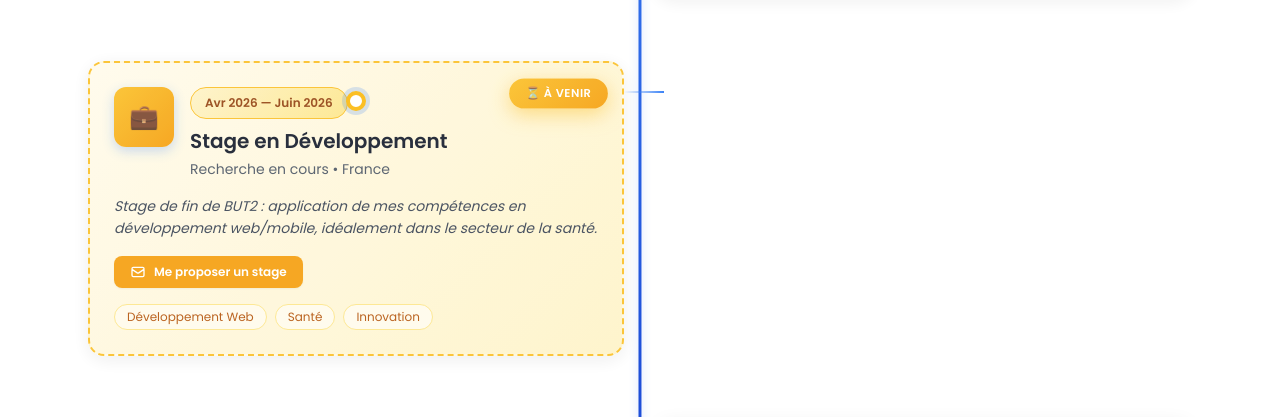
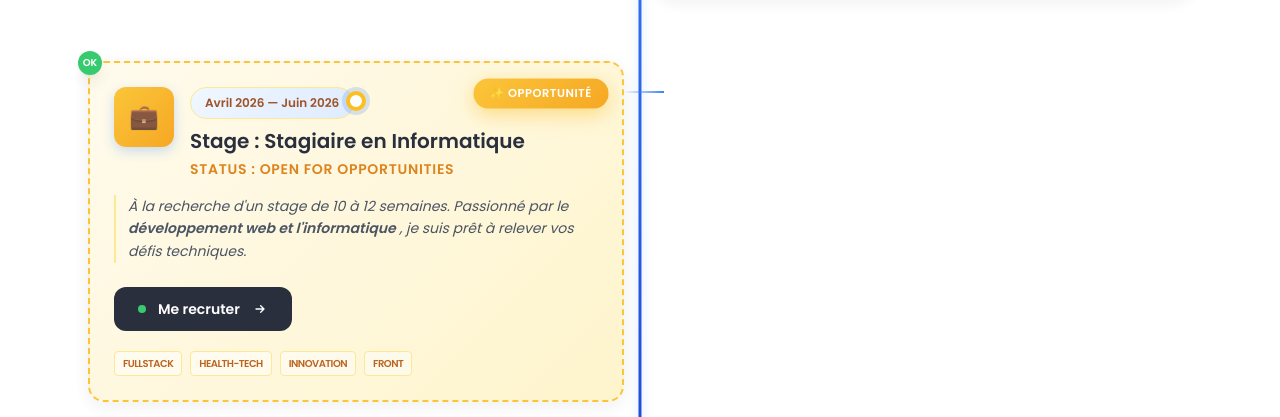
Before and after one commit to SendoukM/SendoukM.github.io, a plain HTML site: page index.html in a window 1280 px wide. Shown: the part 3050-3467 px from the top of the page. Drawn offline with nearby package versions, Linux system fonts and the light colour scheme.

Commit message:
modif mineure 2 sur le stage

```diff
--- a/index.html
+++ b/index.html
@@ -802,38 +802,51 @@
           <div class="relative text-right sm:text-right">
             <div class="timeline-dot hidden sm:block" style="top: 30px; border-color: #fbbf24;"></div>
             <div class="timeline-connector hidden sm:block"></div>
-            <div class="timeline-card coming-soon">
-              <span class="coming-soon-badge">⏳ À venir</span>
+
+            <div class="timeline-card coming-soon border-2 border-dashed border-amber-400 bg-gradient-to-br from-amber-50 to-white overflow-visible">
+              <div class="absolute -top-3 -left-3 z-30">
+        <span class="flex h-6 w-6 relative">
+          <span class="animate-ping absolute inline-flex h-full w-full rounded-full bg-green-400 opacity-75"></span>
+          <span class="relative inline-flex rounded-full h-6 w-6 bg-green-500 items-center justify-center text-[10px] text-white font-bold shadow-lg">OK</span>
+        </span>
+              </div>
+
+              <span class="coming-soon-badge bg-amber-500 shadow-[0_0_15px_rgba(245,158,11,0.5)]">✨ Opportunité</span>
+
               <div class="flex gap-4 mb-4">
-                <div class="timeline-icon">💼</div>
+                <div class="timeline-icon bg-gradient-to-br from-amber-400 to-orange-500 shadow-amber-200">💼</div>
                 <div class="flex-1 text-left">
-                <span class="timeline-badge"
-                      style="background: linear-gradient(135deg,#fef3c7 0%,#fde68a 100%); color:#92400e; border-color:#fbbf24;">
-                  Avr 2026 — Juin 2026
-                </span>
-                  <h4 class="font-bold text-lg sm:text-xl text-gray-900 mt-2">Stage en Développement</h4>
-                  <p class="text-xs sm:text-sm text-gray-600 mt-1">Recherche en cours • France</p>
+          <span class="timeline-badge bg-amber-100 text-amber-800 border-amber-200">
+            Avril 2026 — Juin 2026
+          </span>
+                  <h4 class="font-bold text-lg sm:text-xl text-gray-900 mt-2">Stage : Stagiaire en Informatique</h4>
+                  <p class="text-xs sm:text-sm font-semibold text-amber-600 uppercase tracking-wider mt-1">Status : Open for opportunities</p>
                 </div>
               </div>
 
-              <p class="text-gray-700 text-sm leading-relaxed italic text-left">
-                Stage de fin de BUT2 : application de mes compétences en développement web/mobile, idéalement dans le secteur de la santé.
+              <p class="text-gray-700 text-sm leading-relaxed italic text-left border-l-2 border-amber-200 pl-3 mb-4">
+                À la recherche d'un stage de 10 à 12 semaines. Passionné par le <strong>développement web et l'informatique</strong> , je suis prêt à relever vos défis techniques.
               </p>
 
-              <div class="text-left mt-4">
+              <div class="text-left mt-6 relative z-20">
                 <a href="mailto:sendoukmohamed45@gmail.com?subject=Proposition de stage - BUT Informatique"
-                   class="relative z-20 inline-flex items-center gap-2 px-4 py-2 bg-amber-500 hover:bg-amber-600 text-white text-xs font-bold rounded-lg transition-all duration-300 shadow-sm hover:shadow-md">
-                  <svg xmlns="http://www.w3.org/2000/svg" class="h-4 w-4" fill="none" viewBox="0 0 24 24" stroke="currentColor">
-                    <path stroke-linecap="round" stroke-linejoin="round" stroke-width="2" d="M3 8l7.89 5.26a2 2 0 002.22 0L21 8M5 19h14a2 2 0 002-2V7a2 2 0 00-2-2H5a2 2 0 00-2 2v10a2 2 0 002 2z" />
+                   class="group inline-flex items-center gap-3 px-6 py-3 bg-gray-900 text-white text-sm font-bold rounded-xl transition-all duration-300 hover:bg-amber-500 hover:shadow-[0_10px_20px_rgba(245,158,11,0.4)] hover:-translate-y-1">
+          <span class="relative flex h-2 w-2">
+            <span class="animate-ping absolute inline-flex h-full w-full rounded-full bg-green-400 opacity-75"></span>
+            <span class="relative inline-flex rounded-full h-2 w-2 bg-green-500"></span>
+          </span>
+                  Me recruter
+                  <svg xmlns="http://www.w3.org/2000/svg" class="h-4 w-4 transition-transform group-hover:translate-x-1" fill="none" viewBox="0 0 24 24" stroke="currentColor">
+                    <path stroke-linecap="round" stroke-linejoin="round" stroke-width="2" d="M13 7l5 5m0 0l-5 5m5-5H6" />
                   </svg>
-                  Me proposer un stage
                 </a>
               </div>
 
-              <div class="flex flex-wrap gap-2 mt-4 text-xs">
-                <span class="bg-amber-50 text-amber-700 px-3 py-1 rounded-full border border-amber-200">Développement Web</span>
-                <span class="bg-amber-50 text-amber-700 px-3 py-1 rounded-full border border-amber-200">Santé</span>
-                <span class="bg-amber-50 text-amber-700 px-3 py-1 rounded-full border border-amber-200">Innovation</span>
+              <div class="flex flex-wrap gap-2 mt-5 text-[10px] uppercase font-bold tracking-tighter">
+                <span class="bg-white/50 text-amber-700 px-2 py-1 rounded border border-amber-200">Fullstack</span>
+                <span class="bg-white/50 text-amber-700 px-2 py-1 rounded border border-amber-200">Health-Tech</span>
+                <span class="bg-white/50 text-amber-700 px-2 py-1 rounded border border-amber-200">Innovation</span>
+                <span class="bg-white/50 text-amber-700 px-2 py-1 rounded border border-amber-200">FRONT</span>
               </div>
             </div>
           </div>
```
